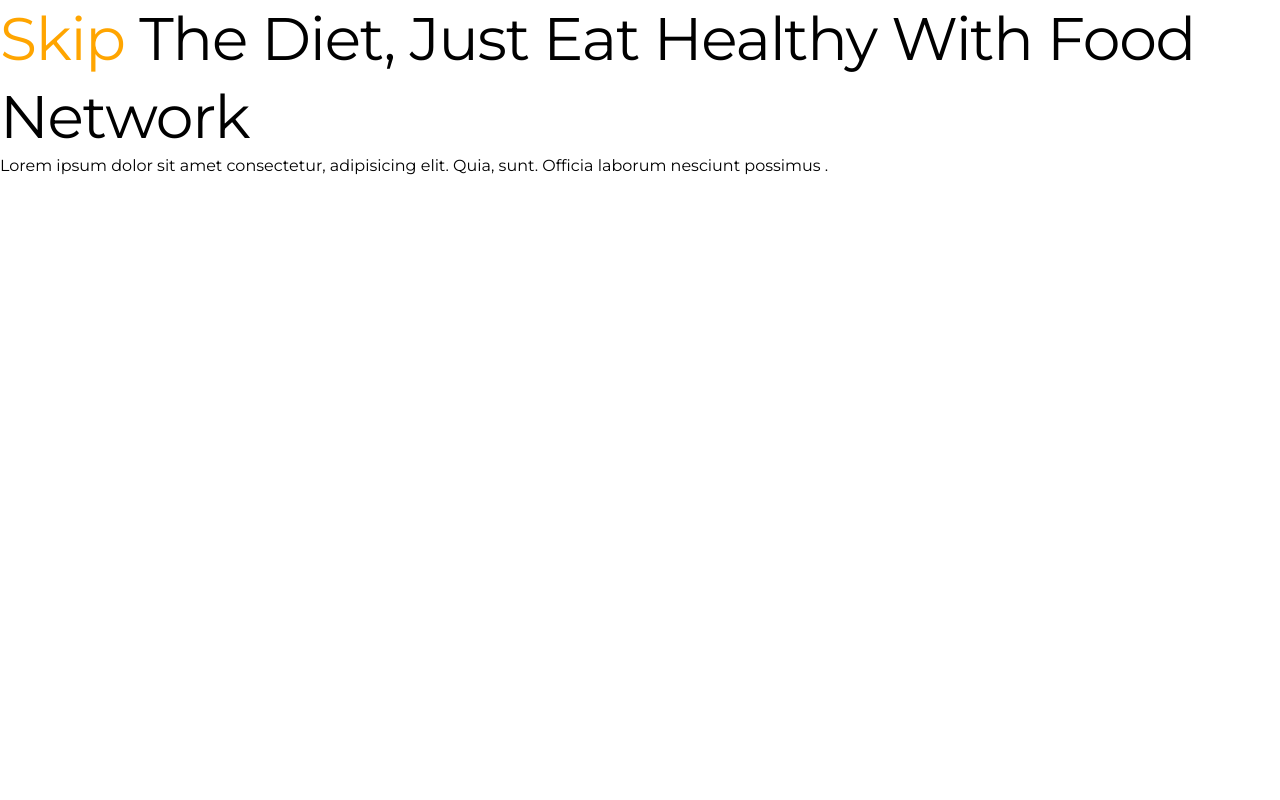
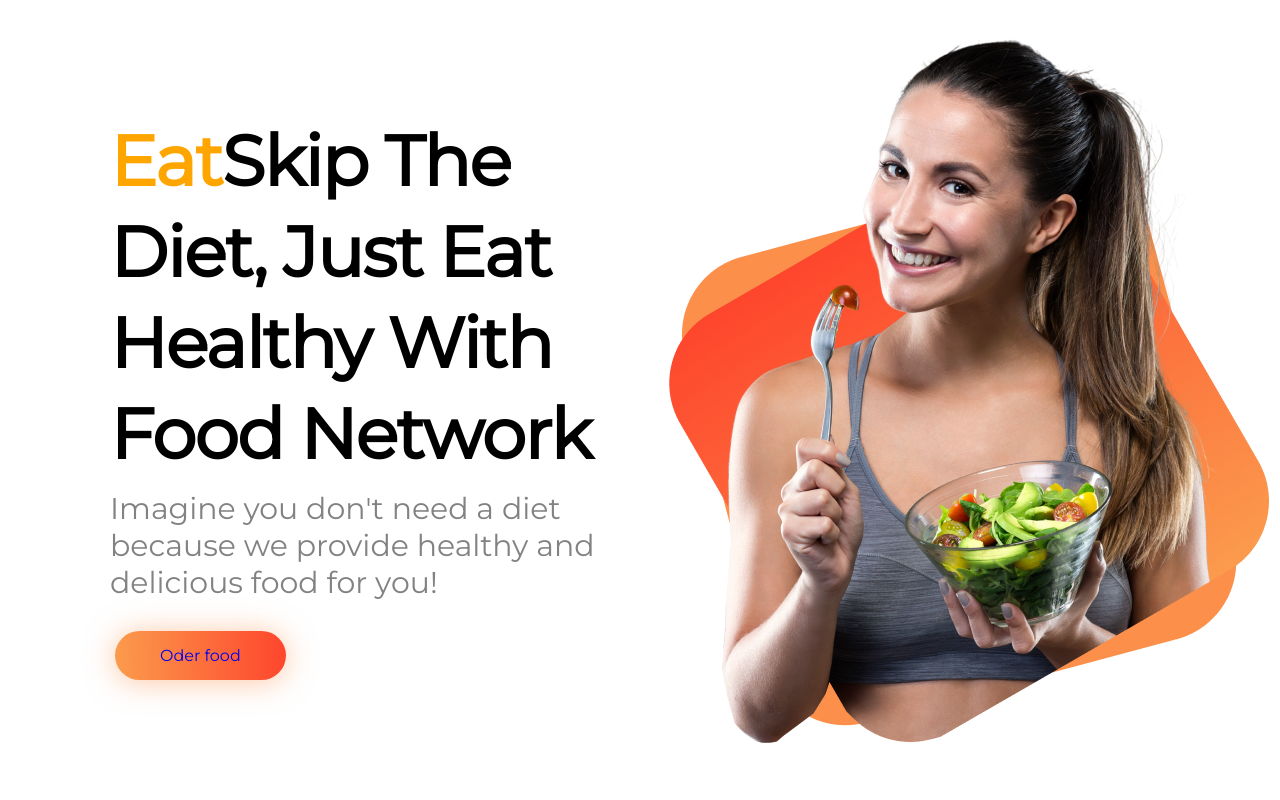
Before and after one commit to simanta-barua/food-paradise, a plain HTML site: page index.html in a window 1280 px wide. Shown: the top 800 px of the page. Drawn offline with Linux system fonts and the light colour scheme.

Commit message:
top-banner

```diff
--- a/css/style.css
+++ b/css/style.css
@@ -22,11 +22,45 @@
 }
 h1 {
   font-style: normal;
-  font-weight: 800px;
-  font-size: 60px;
+  font-weight: 900;
+  font-size: 70px;
   line-height: 130%;
   letter-spacing: -0.02em;
+  margin: 10px;
 }
-span {
+p{
+
+margin: 10px;
+color: #828282;
+font-size: 30px;
+
+
+}
+.container {
+  height: 100vh;
+  padding-left: 5em;
+  padding-right: 5em;
+}
+.orange-text {
   color: orange;
 }
+.d-flex {
+  display: flex;
+  flex-direction: row;
+  justify-content: center;
+  align-items: center;
+}
+.half-width {
+  width: 50%;
+  margin-left:  20px;
+}
+.btn {
+  display: inline-block;
+  text-decoration: none;
+  margin: 15px;
+  padding: 15px 45px;
+  background: linear-gradient(88.33deg, #fba24f -7.64%, #ff1e1e 145.94%);
+  box-shadow: 0px 2px 30px rgba(252, 143, 73, 0.5);
+  border-radius: 100px;
+  margin-top: 20px;
+}
--- a/index.html
+++ b/index.html
@@ -12,18 +12,31 @@
     <header></header>
     <!-- Main banner Start -->
     <section>
-      <div class="spit">
-        <div>
-          <h1>
-            <span>Skip</span> The Diet, Just Eat Healthy With Food Network
-          </h1>
-          <p>
-            Lorem ipsum dolor sit amet consectetur, adipisicing elit. Quia,
-            sunt. Officia laborum nesciunt possimus .
-          </p>
-          <a href="#" target="_blank" rel="noopener noreferrer"></a>
+      <div class="container d-flex">
+        <!-- Main text area -->
+        <div class="main-text half-width">
+          <h1><span class="orange-text">Eat</span>Skip The Diet,  Just Eat Healthy  With Food Network</h1>
+          <p>Imagine you don't need a diet because we provide  healthy and delicious food for you!</p>
+          <a href="#" class="btn btn-gradiant" target="_blank">Oder food</a>
         </div>
-        <div></div>
+        <!-- Main image area -->
+        <div class="main-banner half-width">
+          <img src="/img/female.png" alt="female">
+        </div>
+      </div>
+    </section>
+    <section>
+      <div class="container d-flex">
+        <!-- Main text area -->
+        <div class="main-text half-width">
+          <h1><span class="orange-text">Eat</span>Skip The Diet,  Just Eat Healthy  With Food Network</h1>
+          <p>Imagine you don't need a diet because we provide  healthy and delicious food for you!</p>
+          <a href="#" class="btn btn-gradiant" target="_blank">Oder food</a>
+        </div>
+        <!-- Main image area -->
+        <div class="main-banner half-width">
+          <img src="/img/female.png" alt="female">
+        </div>
       </div>
     </section>
     <!-- Main banner End -->
```
